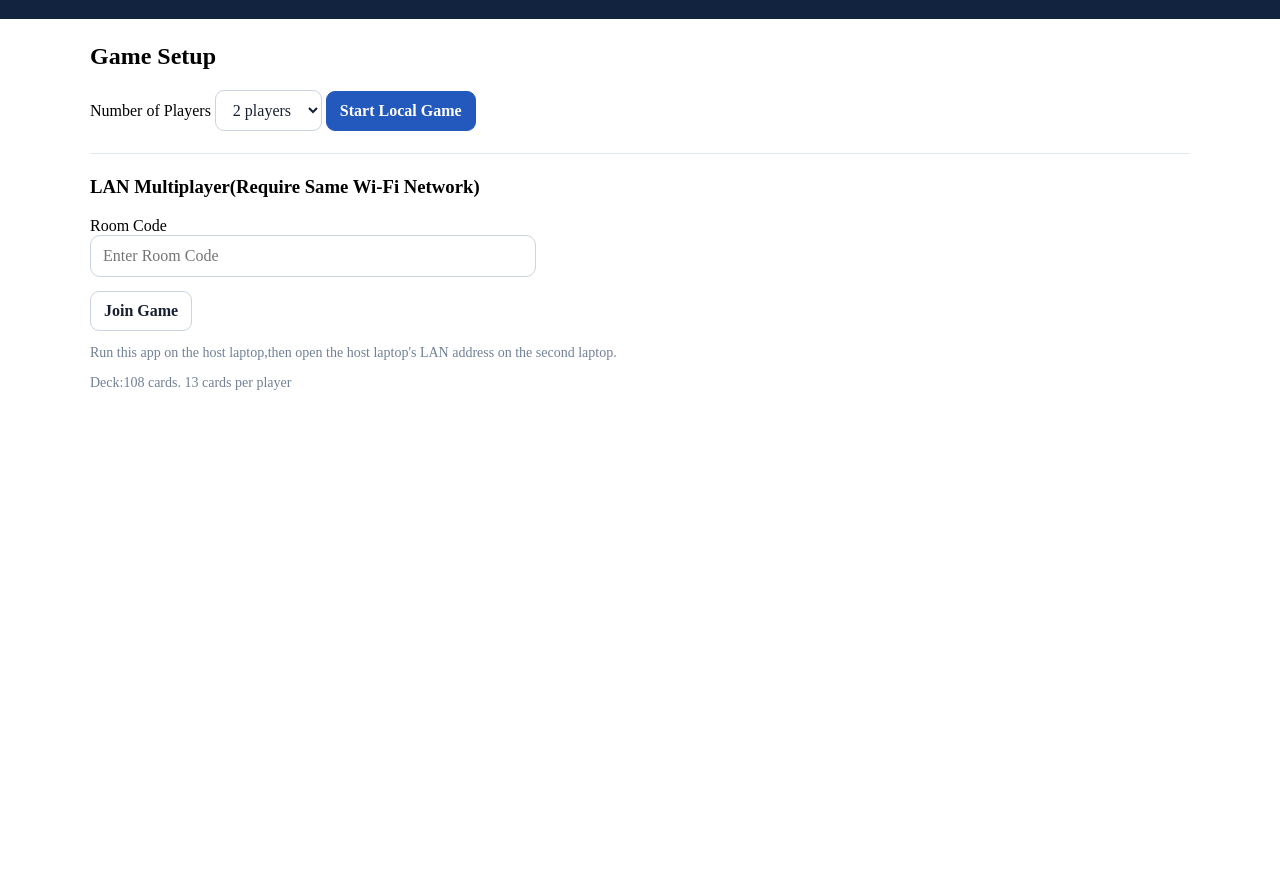
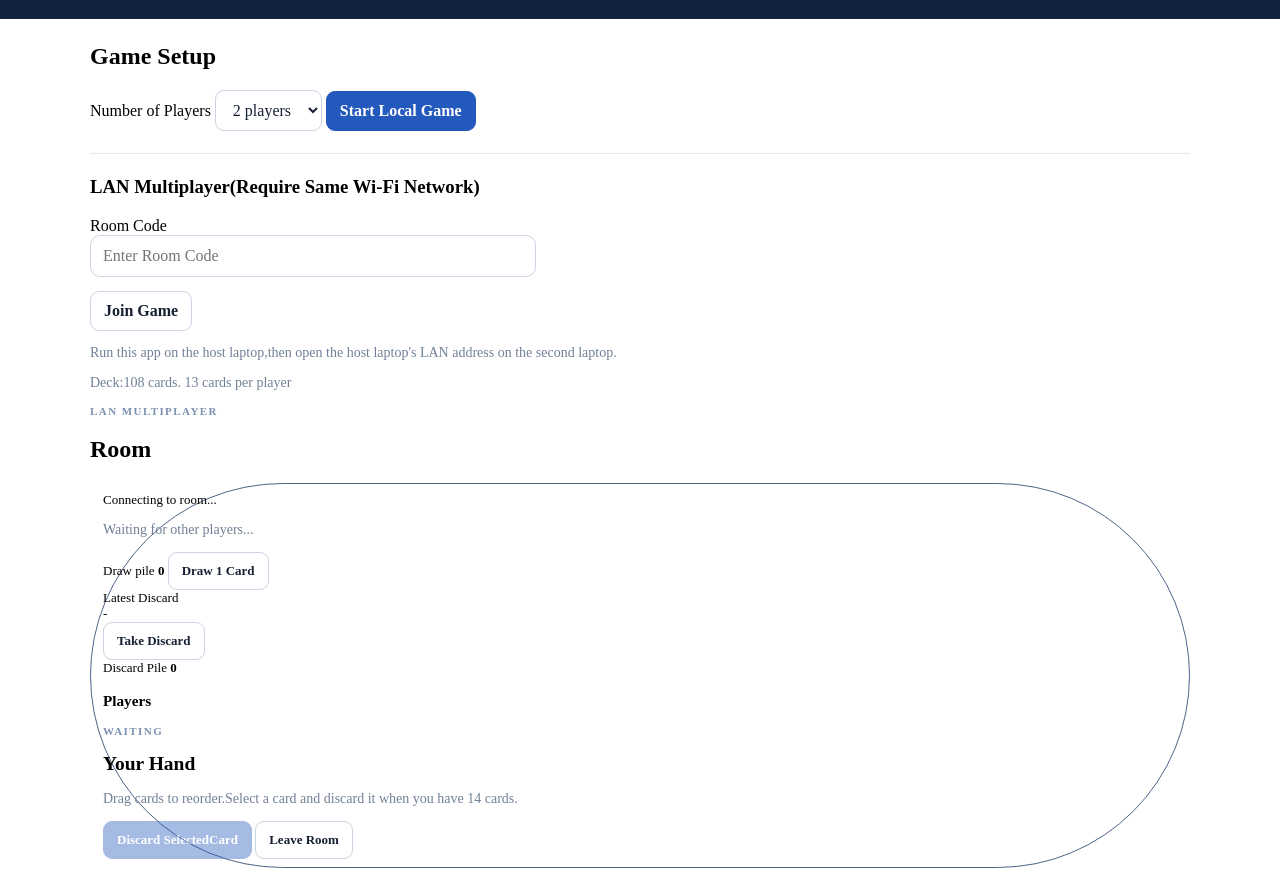
Before and after one commit to Pyaesonelynn/Poker_Project, a plain HTML site: page index.html in a window 1280 px wide. Shown: the part 151-1043 px from the top of the page. Before the commit the page ends 800 px from the top, so only its background shows below. Drawn offline with Linux system fonts and the light colour scheme.

Commit message:
add 2nd hidden section

```diff
--- a/index.html
+++ b/index.html
@@ -39,6 +39,41 @@
             <p class="muted">Deck:108 cards. 13 cards per player</p>
         </section>
 
+        <section id="lanGame" class="panel">
+            <div class="table-heading">
+                <p class="eyebrow">LAN MULTIPLAYER</p>
+                <h2>Room
+                    <span id="lanRoomCode">  </span>
+                </h2>
+            </div>
+            <div id="lanStatus" class="status">Connecting to room...
+            <p id="lanMessage" role="status" class="muted">Waiting for other players...</p>
+            <div>
+                <div class="pile">
+                    <spam class="pile-label">Draw pile</spam>
+                    <strong id="lanDrawCount"> 0 </strong>
+                    <button id="lanDrawBtn">Draw 1 Card</button>
+                </div>
+                <div class="pile">
+                    <spam class="pile-label">Latest Discard</spam>
+                    <div id="lanTopDiscard" class="big-card">-</div>
+                    <button id="lanTakeBtn">Take Discard</button>
+                </div>
+                <div class="pile">
+                    <spam class="pile-label">Discard Pile</spam>
+                    <strong id="lanDiscardCount"> 0 </strong>
+                </div>
+            </div>
+            <h3>Players</h3><div id="lanPlayers" class="players-list"></div>
+            <div class="table-heading"><div><p class="eyebrow" id="lanTuenLabel">WAITING</p><h2 id="lanHandTitle">Your Hand</h2></div><span id="lanHandCount" class="muted"></span></div>
+            <p class="muted">Drag cards to reorder.Select a card and discard it when you have 14 cards.</p>
+            <div id="lanHand" class="hand"></div>
+            <div class="actions">
+                <button id="lanDiscardBtn" class="primary" disabled>Discard SelectedCard</button>
+                <button id="lanNewGameBtn" class="secondary">Leave Room</button>
+            </div>
+        </section>
+
     </main>
 </body>
 </html>
```
